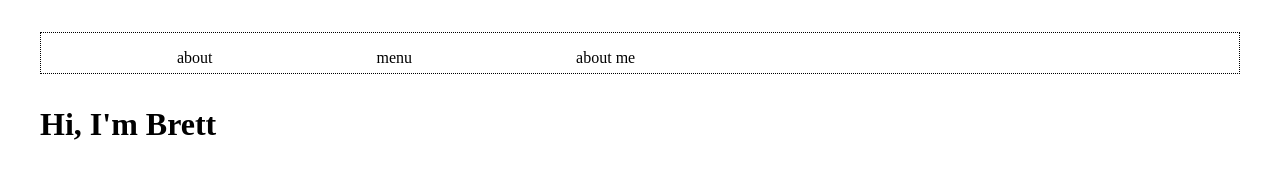
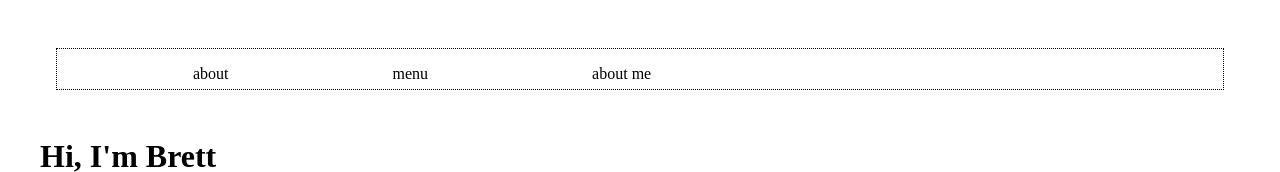
Before and after one commit to brettak09/brettak09.github.io, a plain HTML site: page index.html in a window 1280 px wide. Shown: the top 172 px of the page. Drawn offline with Linux system fonts and the light colour scheme.

Commit message:
em change

```diff
--- a/index.html
+++ b/index.html
@@ -34,7 +34,7 @@
     #myHeader{
         border: dotted 1px;
         height: 40px;
-        margin: 2em
+        margin: 3em
 
     }
     #myHeader li{
```
